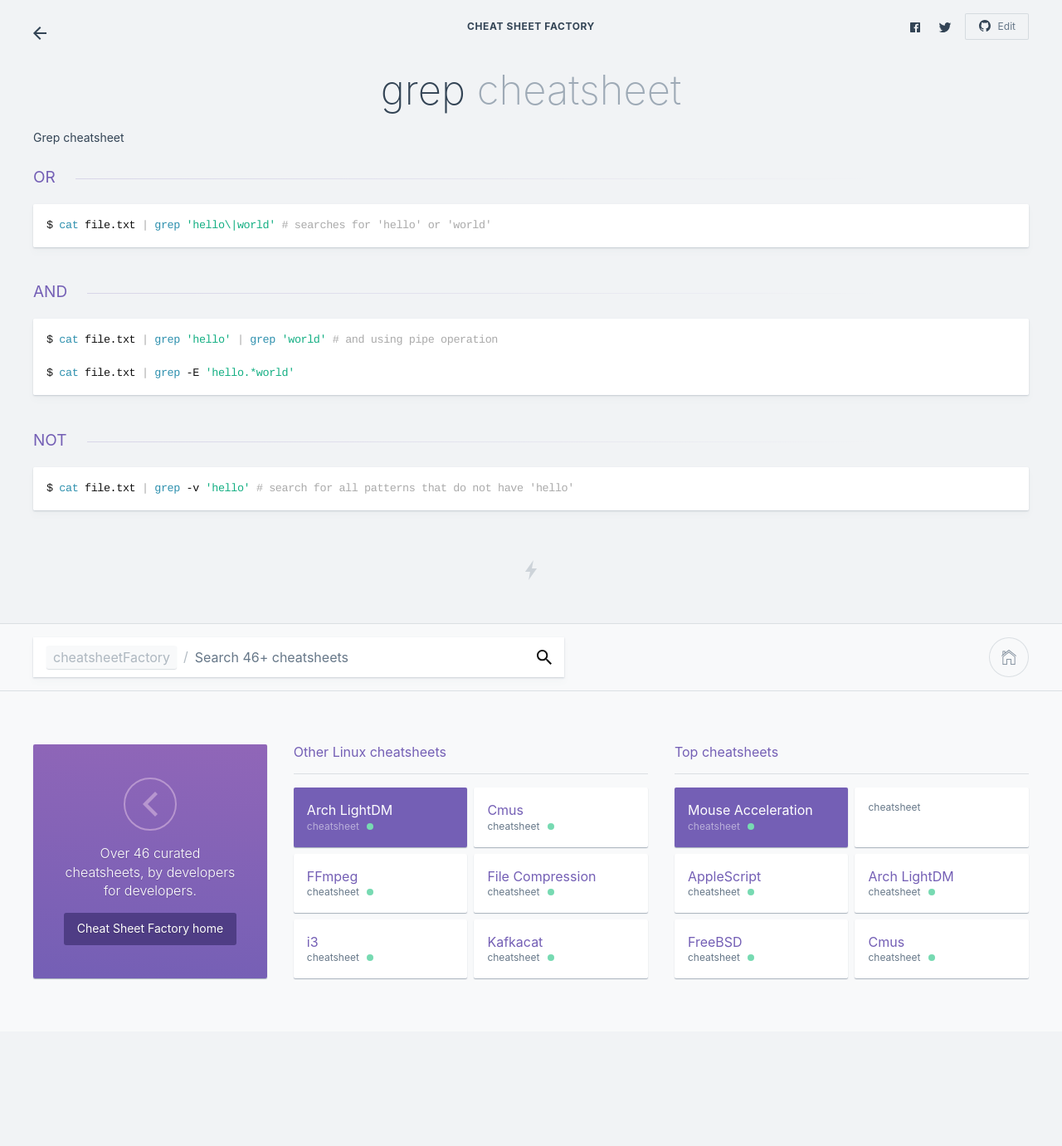
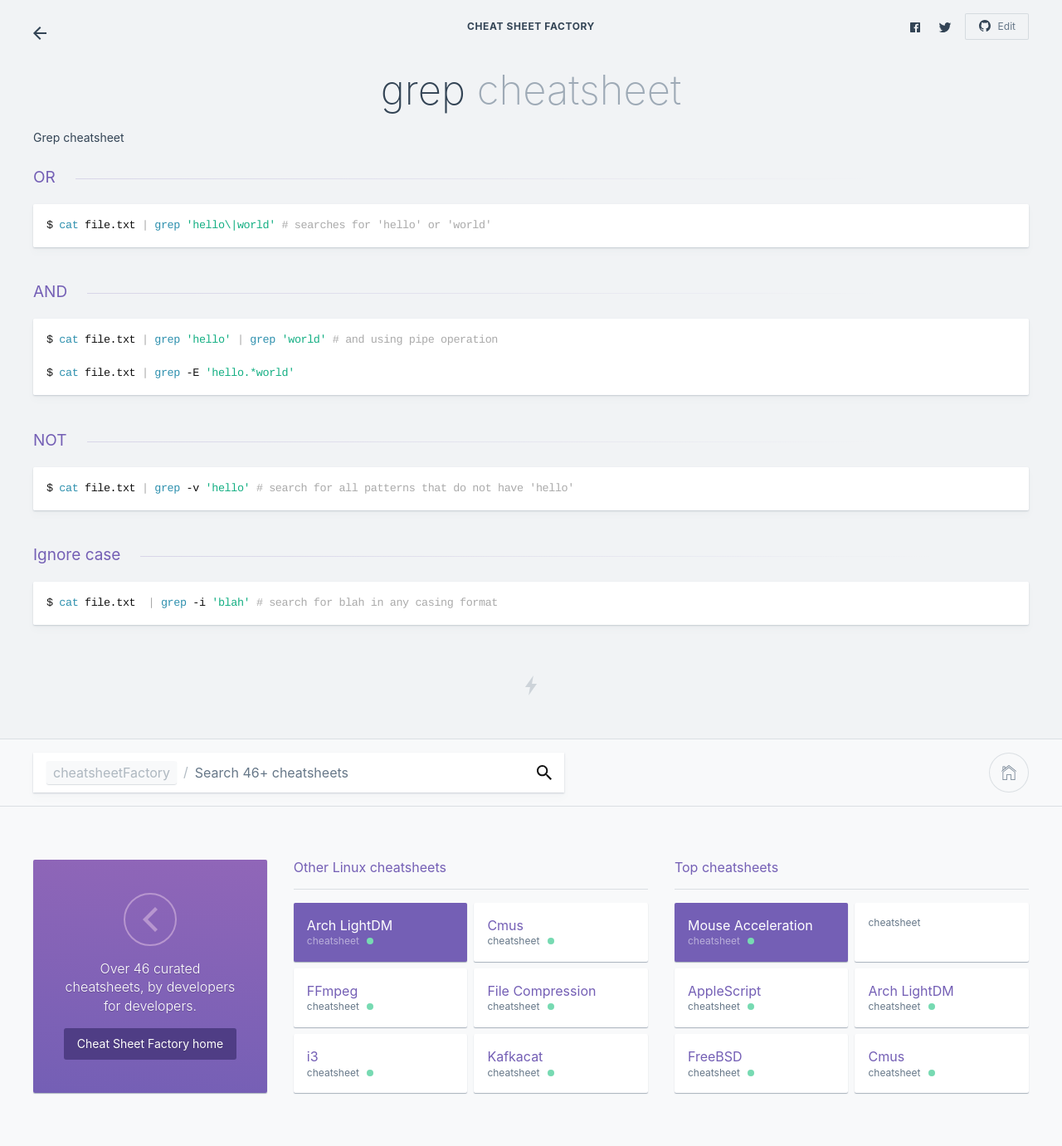
Before and after one commit to kasramp/cheat-sheet-factory, a Jekyll site: the page built from linux/grep.md, in a window 1280 px wide. Shown: the whole page at 83% size. Built offline with Jekyll 4.4.1, drawn with Linux system fonts in a browser that asks for light colours; nearby versions of some CDN libraries; before the commit the page ends 1243 px from its top, so only the background shows below that.

Commit message:
Update grep cheatsheet

````diff
--- a/linux/grep.md
+++ b/linux/grep.md
@@ -34,3 +34,9 @@ $ cat file.txt | grep -E 'hello.*world'
 ```bash
 $ cat file.txt | grep -v 'hello' # search for all patterns that do not have 'hello'
 ```
+
+### Ignore case
+
+```bash
+$ cat file.txt  | grep -i 'blah' # search for blah in any casing format
+```
````
Also changed, not shown: other parts of linux/grep.md (+1 -1 lines).
